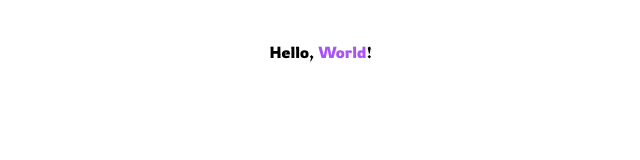
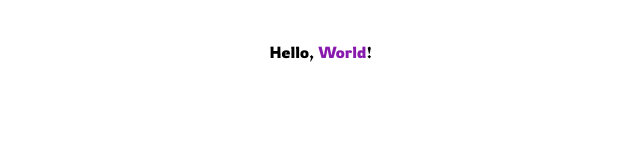
Before and after one commit to Zielin0/zielinus.xyz, a Vue app: page / in a window 1280 px wide. Shown: the top 160 px of the page, without its empty margins (319-959 px from the left). Built offline with nearby package versions, Linux system fonts and the light colour scheme.

Commit message:
feat(tailwind): add custom colors

```diff
--- a/src/components/text/ColoredText.vue
+++ b/src/components/text/ColoredText.vue
@@ -1,7 +1,7 @@
 <script lang="ts" setup></script>
 
 <template>
-  <span class="text-purple-500">
+  <span class="text-purple">
     <slot />
   </span>
 </template>
--- a/tailwind.config.cjs
+++ b/tailwind.config.cjs
@@ -6,6 +6,20 @@ module.exports = {
       rowdies: ['Rowdies', 'sans-serif'],
       roboto: ['Roboto', 'sans-serif'],
     },
+    colors: {
+      white: '#DEDEDE',
+      'white-second': '#DFDFDF',
+      'pure-white': '#FFFFFF',
+      'white-gray': '#999999',
+      'light-gray': '#2D2D2D',
+      'dark-gray': '#202020',
+      comment: '#ADADAD',
+      pink: '#AA1BAD',
+      purple: '#881BAD',
+      'dark-blue': '#561BAD',
+      blue: '#3168AF',
+      green: '#31AF98',
+    },
     extend: {},
   },
   plugins: [],
```
